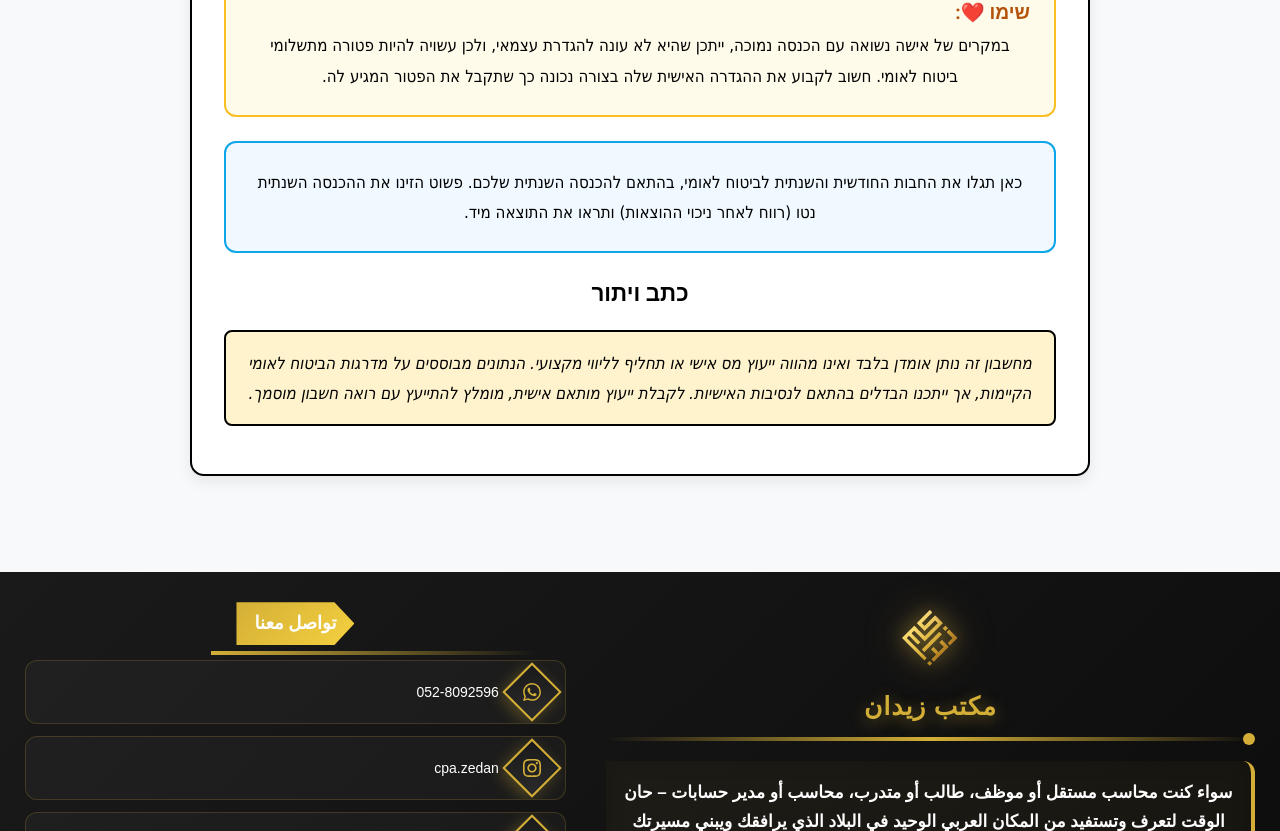
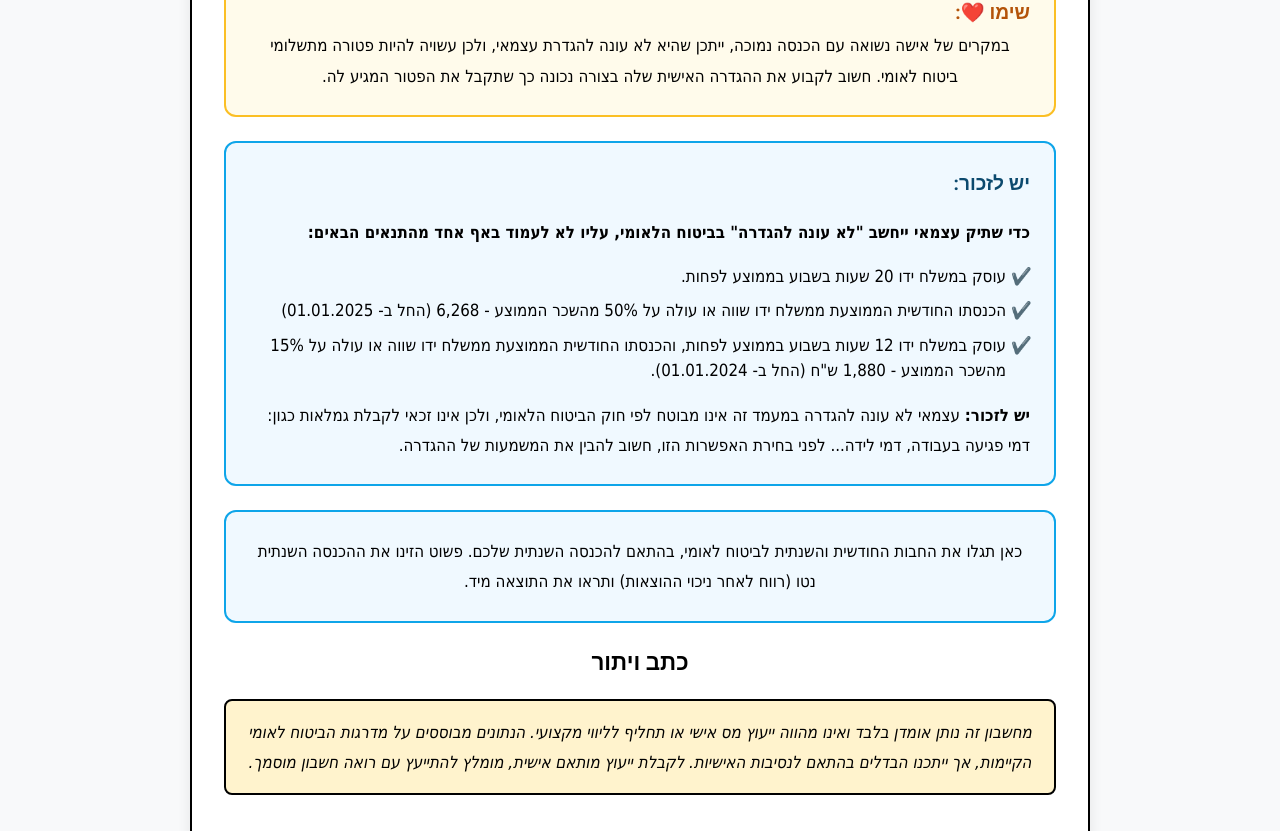
Before and after one commit to 2poslife/FinanceSmartTools, a React (Vite) app: page /simulators/self-employed in a window 1280 px wide. Shown: the part 1576-2407 px from the top of the page. Built offline with nearby package versions, Linux system fonts and the light colour scheme.

Commit message:
update the calculator 6

```diff
--- a/src/components/Calculators/SelfEmployedCost.jsx
+++ b/src/components/Calculators/SelfEmployedCost.jsx
@@ -130,7 +130,7 @@ export default function SelfEmployedCost() {
 
             {/* Intro */}
             <section className="calcpage-intro">
-                <h1>מחשבון מקדמות – ביטוח לאומי לעצמאי</h1>
+                <h1>כלי עזר מקדמות ובחירת סוג תיק לעצמאי בביטוח לאומי</h1>
                 <p className="calcpage-tagline">
                     רוצים לדעת כמה תשלמו לביטוח לאומי כעצמאים? המחשבון הזה בשבילכם.
                 </p>
@@ -281,6 +281,22 @@ export default function SelfEmployedCost() {
                     </p>
                 </div>
 
+                <div className="self-employed-important-info">
+                    <h4 className="self-employed-important-title">יש לזכור:</h4>
+                    <p className="self-employed-important-text">
+                        <strong>כדי שתיק עצמאי ייחשב "לא עונה להגדרה" בביטוח הלאומי, עליו לא לעמוד באף אחד מהתנאים הבאים:</strong>
+                    </p>
+                    <ul className="self-employed-conditions" dir="rtl">
+                        <li>עוסק במשלח ידו 20 שעות בשבוע בממוצע לפחות.</li>
+                        <li>הכנסתו החודשית הממוצעת ממשלח ידו שווה או עולה על 50% מהשכר הממוצע - 6,268 (החל ב- 01.01.2025)</li>
+                        <li>עוסק במשלח ידו 12 שעות בשבוע בממוצע לפחות, והכנסתו החודשית הממוצעת ממשלח ידו שווה או עולה על 15% מהשכר הממוצע - 1,880 ש"ח (החל ב- 01.01.2024).</li>
+                    </ul>
+                    <p className="self-employed-warning-text" dir="rtl">
+                        <strong>יש לזכור:</strong> עצמאי לא עונה להגדרה במעמד זה אינו מבוטח לפי חוק הביטוח הלאומי, ולכן אינו זכאי לקבלת גמלאות כגון: דמי פגיעה בעבודה, דמי לידה...
+                        לפני בחירת האפשרות הזו, חשוב להבין את המשמעות של ההגדרה.
+                    </p>
+                </div>
+
                 <p className="calcpage-summary">
                     כאן תגלו את החבות החודשית והשנתית לביטוח לאומי, בהתאם להכנסה השנתית שלכם.
                     פשוט הזינו את ההכנסה השנתית נטו (רווח לאחר ניכוי ההוצאות) ותראו את התוצאה מיד.
--- a/src/components/CalculatorsPage/CalculatorsGrid.jsx
+++ b/src/components/CalculatorsPage/CalculatorsGrid.jsx
@@ -53,7 +53,7 @@ const CalculatorsGrid = () => {
             icon: <Users className="calculators-desktop-sim-icon" />,
         },
         {
-            title: "מחשבון מקדמות – ביטוח לאומי לעצמאי",
+            title: "כלי עזר מקדמות ובחירת סוג תיק לעצמאי בביטוח לאומי",
             desc: "חשב כמה דמי ביטוח לאומי ישלם עצמאי ומהי ההגדרה המתאימה לו",
             link: "/simulators/self-employed",
             icon: <Briefcase className="calculators-desktop-sim-icon" />,
--- a/src/components/CalculatorsPage/CalculatorsGridMobile.jsx
+++ b/src/components/CalculatorsPage/CalculatorsGridMobile.jsx
@@ -42,14 +42,14 @@ const CalculatorsGridMobile = () => {
             icon: <FileSpreadsheet className="calculators-sim-icon" />,
         },
         {
-            title: "מחשבון מקדמות – ביטוח לאומי לעצמאי",
+            title: "כלי עזר מקדמות ובחירת סוג תיק לעצמאי בביטוח לאומי",
             desc: "חשב כמה דמי ביטוח לאומי ישלם עצמאי ומהי ההגדרה המתאימה לו",
             link: "/simulators/self-employed",
             icon: <Briefcase className="calculators-sim-icon" />,
         },
         {
             title: "מחשבון מס הכנסה ע״פ נקודות הזיכוי",
-            desc: "חשב את מס ההכנסה ע״פ נקודות הזיכוי",
+            desc: "גלה כמה מס תשלם לפי ההכנסה שלך ונקודות הזיכוי",
             link: "/simulators/IncomeTaxWithPoints",
             icon: <CreditCard className="calculators-sim-icon" />,
         },
--- a/src/styles/Calculators/SelfEmployedCost.css
+++ b/src/styles/Calculators/SelfEmployedCost.css
@@ -350,6 +350,63 @@
     line-height: 1.5;
 }
 
+/* Important info section */
+.self-employed-important-info {
+    background: #f0f9ff;
+    border: 2px solid #0ea5e9;
+    border-radius: 12px;
+    padding: 1.5rem;
+    margin: 1.5rem 0;
+    text-align: right;
+    direction: rtl;
+}
+
+.self-employed-important-title {
+    font-size: 1.2rem;
+    font-weight: bold;
+    color: #0c4a6e;
+    margin: 0 !important;
+    margin-bottom: 1rem !important;
+    padding: 0 !important;
+    text-align: right;
+}
+
+.self-employed-important-text {
+    color: #0c4a6e;
+    font-size: 1rem;
+    margin: 0 !important;
+    margin-bottom: 1rem !important;
+    padding: 0 !important;
+    line-height: 1.5;
+    text-align: right;
+}
+
+.self-employed-conditions {
+    margin: 1rem 0 !important;
+    padding-right: 1.5rem !important;
+    text-align: right;
+    direction: rtl;
+}
+
+.self-employed-conditions li {
+    color: #0c4a6e;
+    font-size: 1rem;
+    margin-bottom: 0.8rem;
+    line-height: 1.5;
+    text-align: right;
+}
+
+.self-employed-warning-text {
+    color: #dc2626;
+    font-size: 1rem;
+    margin: 0 !important;
+    margin-top: 1rem !important;
+    padding: 0 !important;
+    line-height: 1.5;
+    text-align: right;
+    font-weight: 500;
+}
+
 .calcpage-summary {
     background: #f0f9ff;
     border: 2px solid #0ea5e9;
--- a/src/styles/CalculatorsPage/CalculatorsGrid.css
+++ b/src/styles/CalculatorsPage/CalculatorsGrid.css
@@ -81,7 +81,7 @@
 }
 
 .calculators-desktop-card h3 {
-    font-size: 1.4rem;
+    font-size: 1.2rem;
     font-weight: 900;
     margin-bottom: 1.2rem;
     color: #333;
@@ -89,13 +89,17 @@
     -webkit-background-clip: text;
     -webkit-text-fill-color: transparent;
     background-clip: text;
-    line-height: 1.3;
+    line-height: 1.2;
     padding: 0.6rem 1rem;
-    text-align: center;
+    text-align: right;
+    direction: rtl;
     min-height: 3.5rem;
     display: flex;
     align-items: center;
-    justify-content: center;
+    justify-content: flex-end;
+    white-space: nowrap;
+    overflow: hidden;
+    text-overflow: ellipsis;
 }
 
 .calculators-desktop-card p {
```
